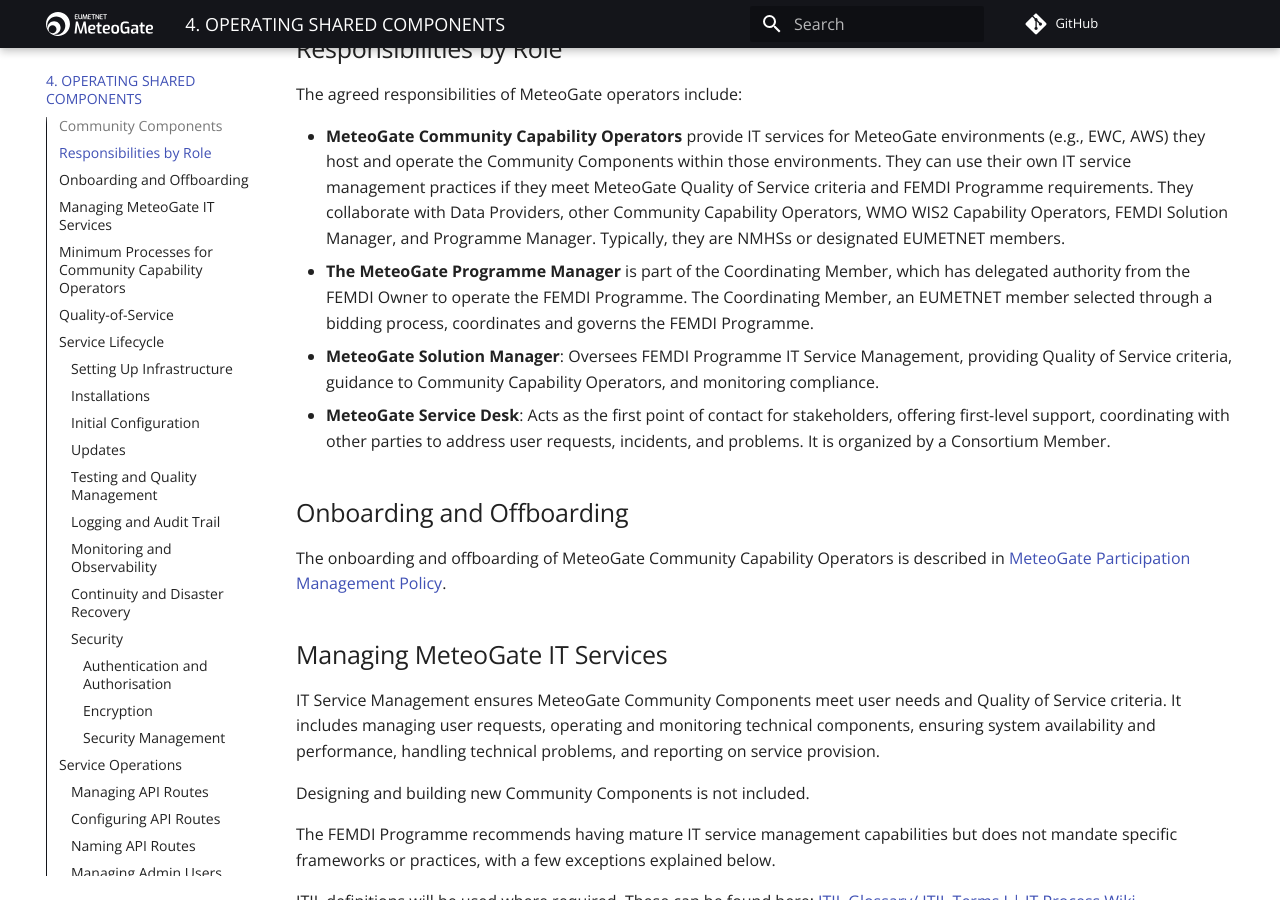
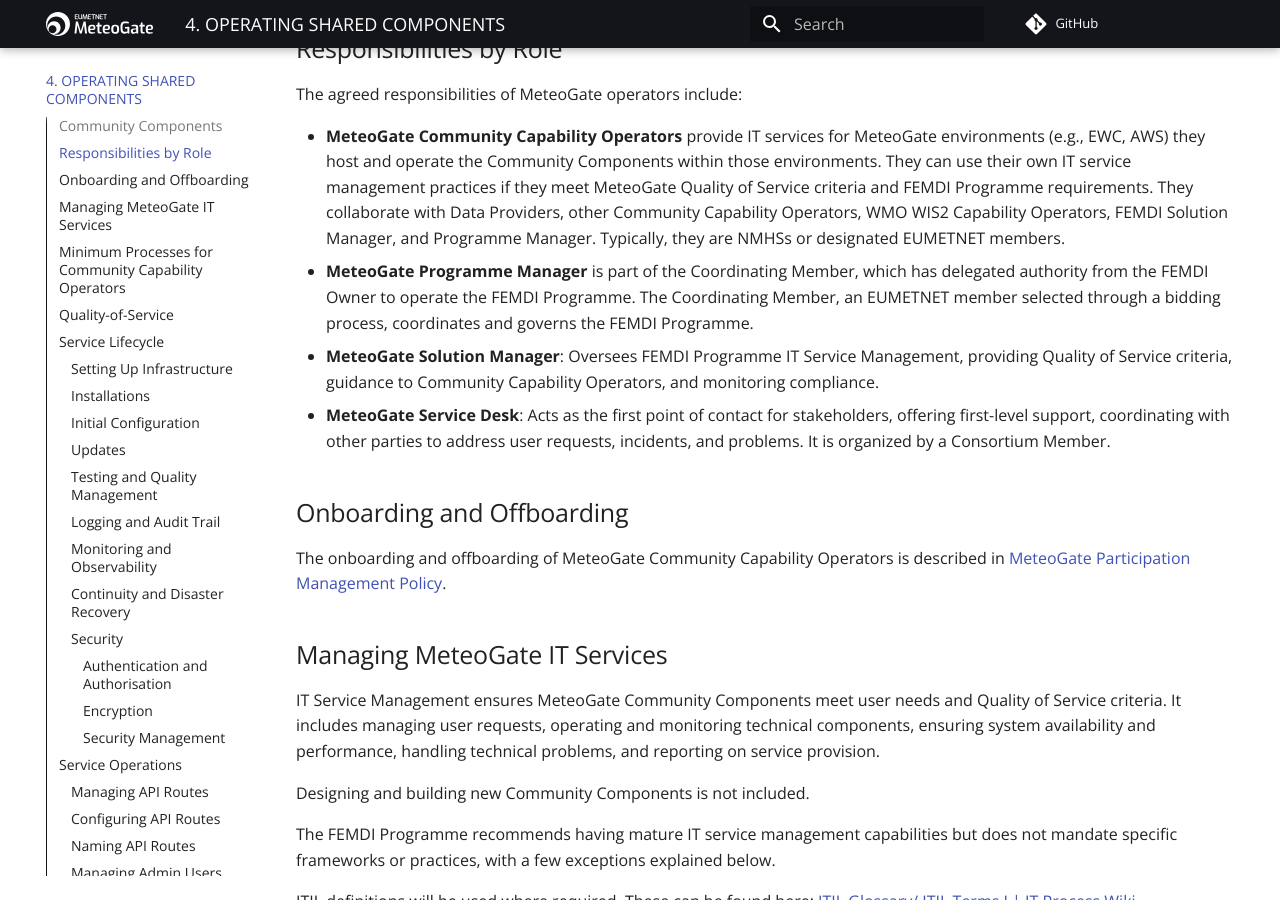
Before and after one commit to EUMETNET/meteogate-documentation, an MkDocs documentation site: the page built from docs/4-operating-and-maintaining-community-components.md, in a window 1280 px wide and 900 px high, scrolled down 800 px. Built offline with MkDocs 1.6.1 and Material for MkDocs 9.7.7, drawn with Linux system fonts in a browser that asks for light colours; comment, search, counter and statistics services are not loaded.

Commit message:
Update 4-operating-and-maintaining-community-components.md

```diff
--- a/docs/4-operating-and-maintaining-community-components.md
+++ b/docs/4-operating-and-maintaining-community-components.md
@@ -24,7 +24,7 @@ The Community Components covered in this guide include:
 The agreed responsibilities of MeteoGate operators include:
 
   - **MeteoGate Community Capability Operators** provide IT services for MeteoGate environments (e.g., EWC, AWS) they host and operate the Community Components within those environments. They can use their own IT service management practices if they meet MeteoGate Quality of Service criteria and FEMDI Programme requirements. They collaborate with Data Providers, other Community Capability Operators, WMO WIS2 Capability Operators, FEMDI Solution Manager, and Programme Manager. Typically, they are NMHSs or designated EUMETNET members.
-  - **The MeteoGate Programme Manager** is part of the Coordinating Member, which has delegated authority from the FEMDI Owner to operate the FEMDI Programme. The Coordinating Member, an EUMETNET member selected through a bidding process, coordinates and governs the FEMDI Programme.
+  - **MeteoGate Programme Manager** is part of the Coordinating Member, which has delegated authority from the FEMDI Owner to operate the FEMDI Programme. The Coordinating Member, an EUMETNET member selected through a bidding process, coordinates and governs the FEMDI Programme.
   - **MeteoGate Solution Manager**: Oversees FEMDI Programme IT Service Management, providing Quality of Service criteria, guidance to Community Capability Operators, and monitoring compliance.
   - **MeteoGate Service Desk**: Acts as the first point of contact for stakeholders, offering first-level support, coordinating with other parties to address user requests, incidents, and problems. It is organized by a Consortium Member.
 
```
